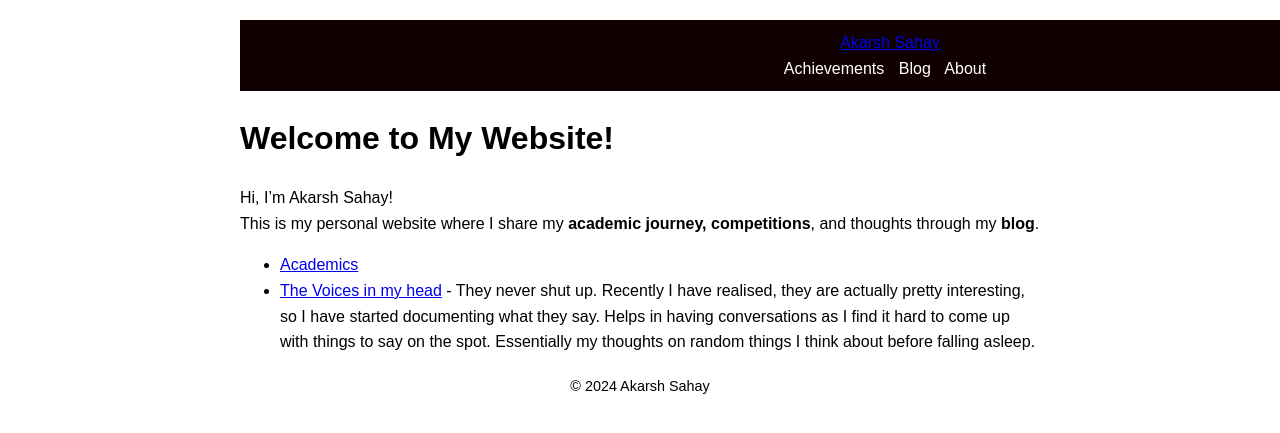
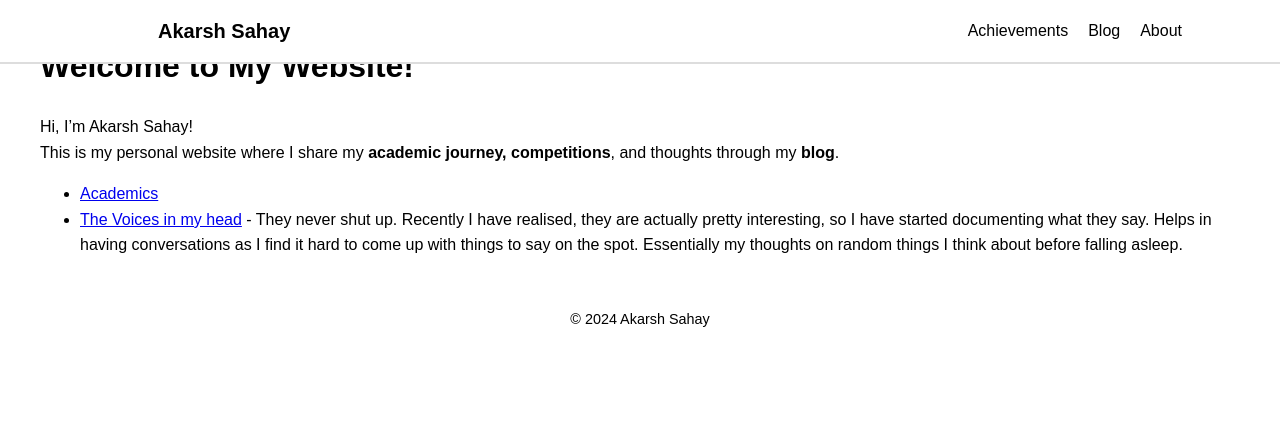
Before and after one commit to aCARsh/aCARsh.github.io, a Jekyll site: the page built from index.md, in a window 1280 px wide. Shown: the top 433 px of the page. Built offline with Jekyll 4.4.1, drawn with Linux system fonts in a browser that asks for light colours.

Commit message:
Update style.css

```diff
--- a/assets/style.css
+++ b/assets/style.css
@@ -1,26 +1,66 @@
+/* General Styles */
 body {
     font-family: Arial, sans-serif;
     line-height: 1.6;
-    max-width: 800px;
+    max-width: 1200px;
     margin: auto;
     padding: 20px;
 }
+
+/* Header Styling */
 header {
-    background: #100;
-    color: white;
-    padding: 10px;
-    width: 100vw; /* Ensure it spans full viewport width */
-    text-align: center;
-    position: relative; /* Prevents any unwanted overlap */
+    background: white; /* Changed to white for a clean look */
+    color: black;
+    padding: 15px 30px;
+    width: 100vw; /* Full width */
+    border-bottom: 2px solid #ddd; /* Subtle bottom border */
+    position: fixed; /* Fixes it at the top */
+    top: 0;
     left: 0;
+    z-index: 1000; /* Ensures it stays above content */
 }
+
+/* Navbar Container */
+.nav-container {
+    display: flex;
+    justify-content: space-between;
+    align-items: center;
+    width: 80%;
+    max-width: 1200px;
+    margin: auto;
+}
+
+/* Logo Styling */
+.logo a {
+    font-size: 20px;
+    font-weight: bold;
+    text-decoration: none;
+    color: black;
+}
+
+/* Navigation Bar */
+nav {
+    display: flex;
+    gap: 20px;
+}
+
+/* Navigation Links */
 nav a {
-    color: white;
-    margin-right: 10px;
     text-decoration: none;
+    color: black;
+    font-size: 16px;
+    font-weight: normal;
 }
+
+/* Highlight active page */
+nav a:hover {
+    color: blue;
+    font-weight: bold;
+}
+
+/* Footer */
 footer {
     text-align: center;
-    margin-top: 20px;
+    margin-top: 50px;
     font-size: 0.9em;
 }
```
